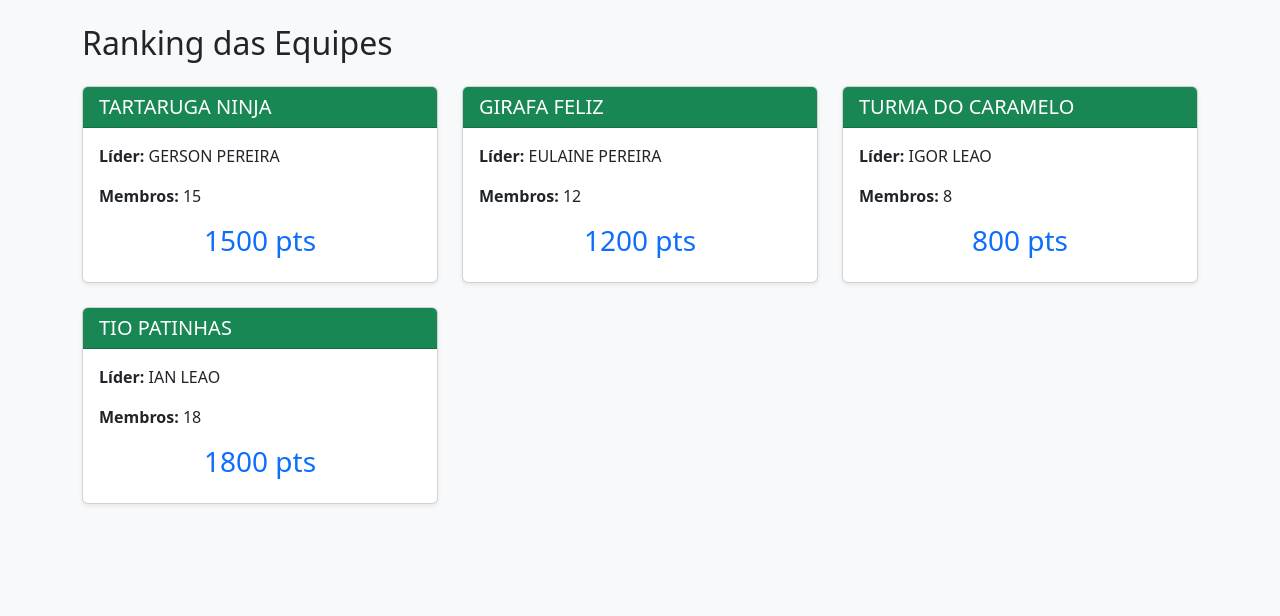
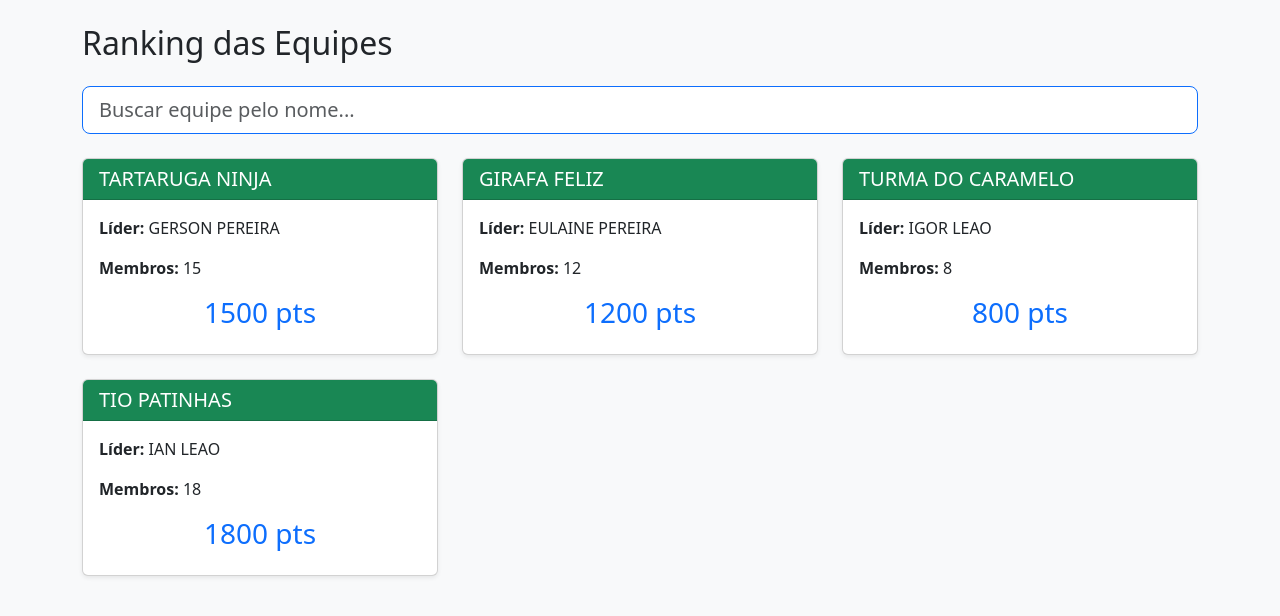
Before and after one commit to gersonap/sistema-gincana-python, a Django app: page / in a window 1280 px wide. Shown: the part 50-666 px from the top of the page. Run offline with Django 5.2, Linux system fonts and the light colour scheme; data comes from the database, SQL or seed files in the repository.

Commit message:
FEAT: Adicionamos uma barra de pesquisa com filto em javascript no DOM

```diff
--- a/core/templates/core/index.html
+++ b/core/templates/core/index.html
@@ -15,6 +15,10 @@
 
     <div class="container">
         <h2 class="mb-4">Ranking das Equipes</h2>
+        <!-- Adicione um campo de busca para filtrar as equipes pelo nome -->
+        <div class="mb-4">
+        <input type="text" id="buscaEquipe" class="form-control form-control-lg border-primary" placeholder="Buscar equipe pelo nome...">
+        </div>
 
         <div class="row">
 
@@ -23,7 +27,7 @@
             <div class="col-md-4 mb-4">
                 <div class="card shadow-sm">
                     <div class="card-header bg-success text-white">
-                        <h5 class="mb-0">{{ equipe.nome }}</h5>
+                        <h5 class="mb-0 nome-equipe">{{ equipe.nome }}</h5>
                     </div>
                     <div class="card-body">
                         <p class="card-text"><strong>Líder:</strong> {{ equipe.lider }}</p>
@@ -37,6 +41,31 @@
 
         </div>
     </div>
+<script>
+        // Seleciona a barra de pesquisa
+        const campoBusca = document.getElementById('buscaEquipe');
 
+        // Seleciona todos os cartões de equipes (a classe col-md-4 é quem envolve o card)
+        const cartoes = document.querySelectorAll('.col-md-4');
+
+        // Fica ouvindo cada tecla que o usuário digita ('input')
+        campoBusca.addEventListener('input', function() {
+            // Pega o texto digitado e converte para minúsculas (para não dar erro de Maiúscula/Minúscula)
+            const textoDigitado = campoBusca.value.toLowerCase();
+
+            // Faz um laço de repetição JS passando por cada cartão da tela
+            cartoes.forEach(function(cartao) {
+                // Encontra o h5 dentro deste cartão específico e pega o texto dele
+                const nomeDaEquipe = cartao.querySelector('.nome-equipe').innerText.toLowerCase();
+
+                // Verifica se o texto digitado está contido no nome da equipe
+                if (nomeDaEquipe.includes(textoDigitado)) {
+                    cartao.style.display = 'block'; // Mostra o cartão
+                } else {
+                    cartao.style.display = 'none';  // Esconde o cartão
+                }
+            });
+        });
+    </script>
 </body>
 </html>
```
